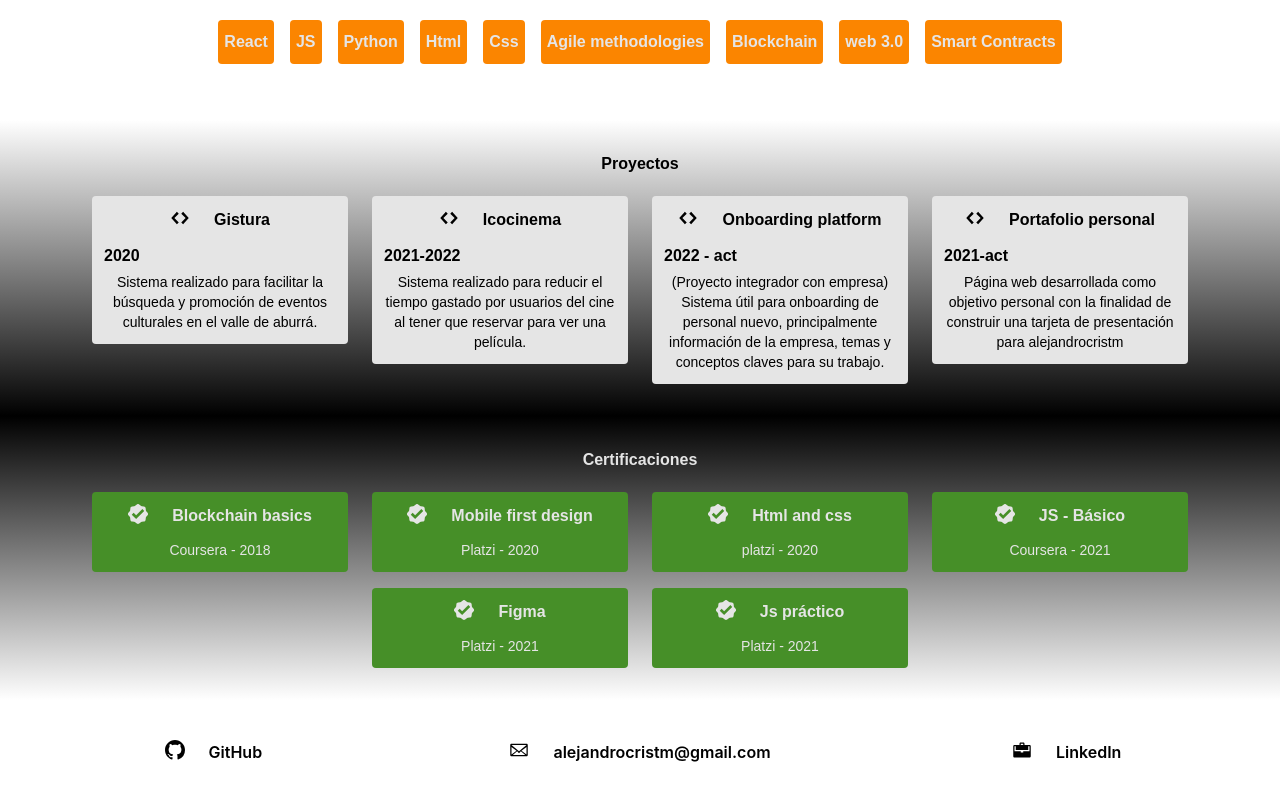
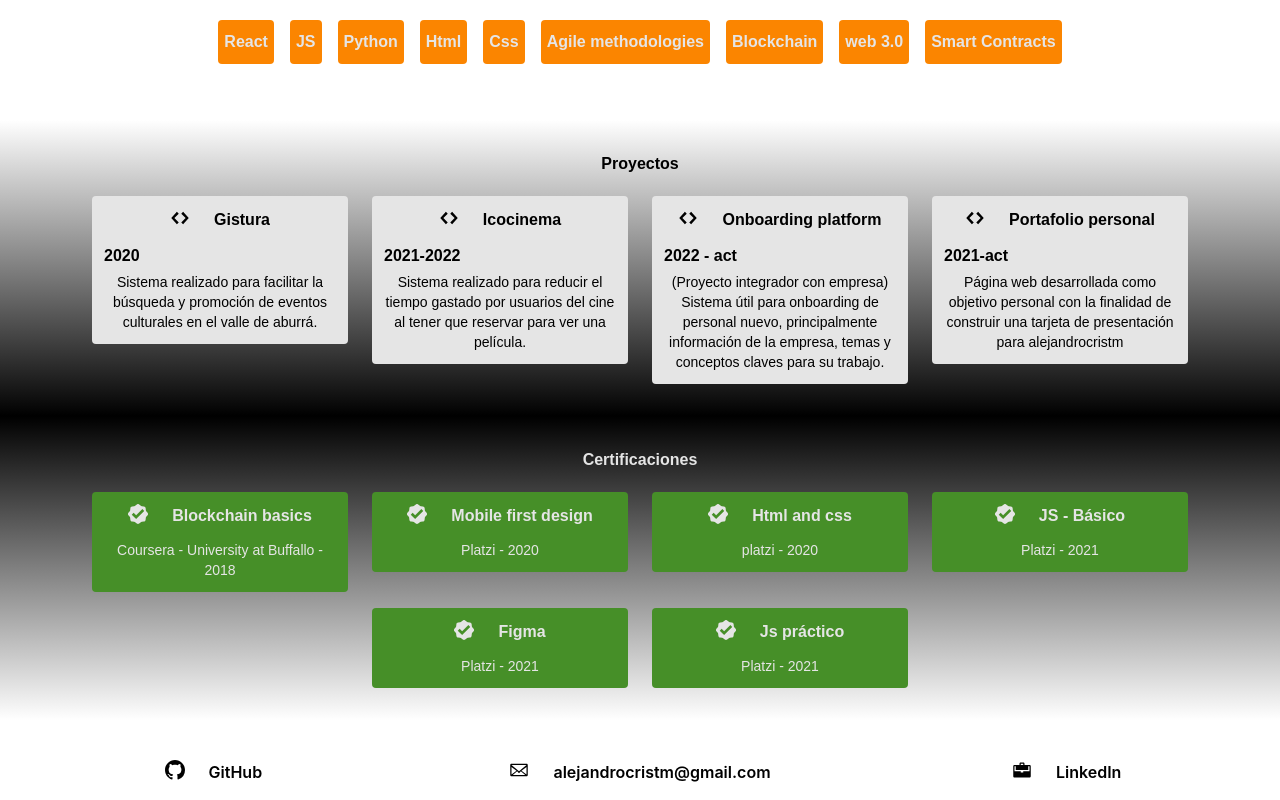
Before and after one commit to AlejandroCristM/alejandrocristm-portafolio, a React (Create React App) app: page / in a window 1280 px wide. Shown: the part 465-1265 px from the top of the page. Built offline with nearby package versions, Linux system fonts and the light colour scheme.

Commit message:
fix: certification information detail changed

```diff
--- a/src/components/CertificationInfo.jsx
+++ b/src/components/CertificationInfo.jsx
@@ -6,7 +6,7 @@ export default function CertificationInfo() {
     {
       id: 1,
       title: "Blockchain basics",
-      desc: "Coursera - 2018",
+      desc: "Coursera - University at Buffallo - 2018",
     },
     {
       id: 2,
@@ -21,7 +21,7 @@ export default function CertificationInfo() {
     {
       id: 4,
       title: "JS - Básico",
-      desc: "Coursera - 2021",
+      desc: "Platzi - 2021",
     },
     {
       id: 5,
```
